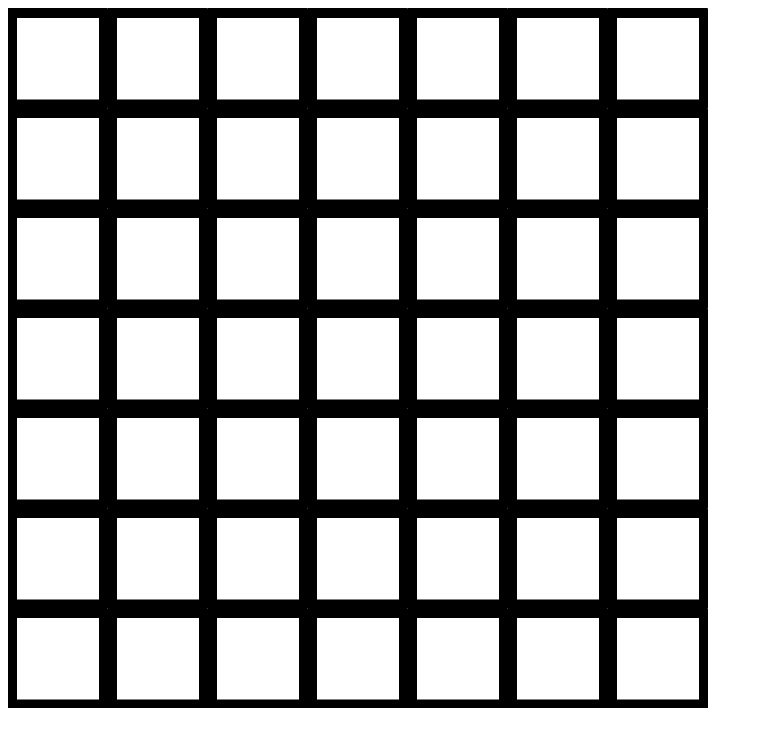
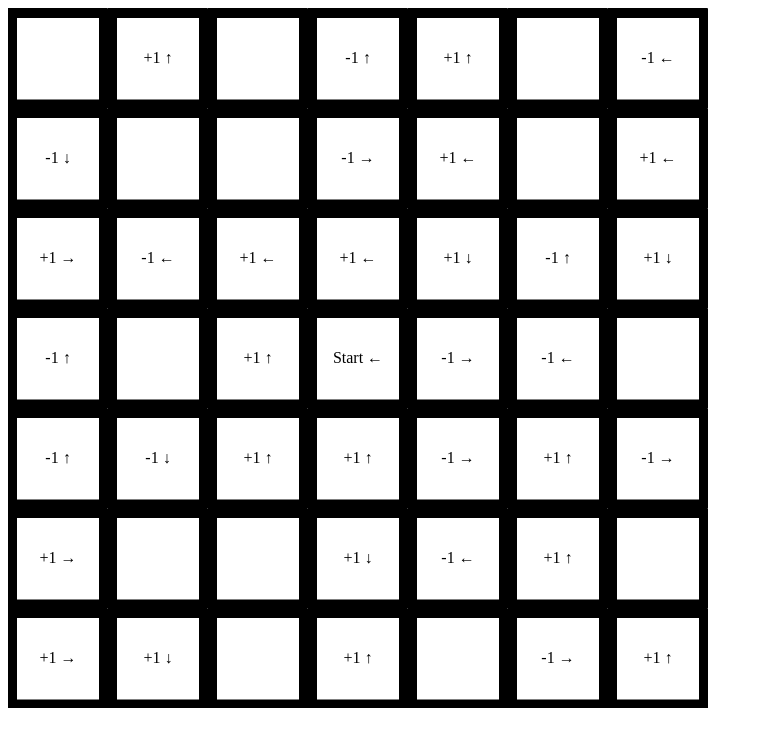
Before and after one commit to Epatri6/ReactTests, a React (Create React App) app: page / in a window 1280 px wide. Shown: the top 746 px of the page, without its empty margins (0-763 px from the left). Built offline with nearby package versions, Linux system fonts and the light colour scheme.

Commit message:
Renders game state

```diff
--- a/src/GameGrid/GameGrid.js
+++ b/src/GameGrid/GameGrid.js
@@ -11,7 +11,8 @@ export default class GameGrid extends React.Component {
         const {grid} = this.context;
         return grid.map((row, outerIndex) => {
             return row.map((col, index) => {
-                return <GridSquare key={(outerIndex * grid.length) + index}/>
+                const location = (outerIndex * grid.length) + index
+                return <GridSquare key={location} location={location}/>
             })
         });
     }
--- a/src/GameManager.js
+++ b/src/GameManager.js
@@ -8,14 +8,16 @@ export default class GameManager extends React.Component {
         super(props);
         const gridSize = 7;
         let grid = new Array(gridSize);
-        grid.fill(new Array(gridSize));
-        grid.forEach(elem => {
-            elem.fill(0);
-            elem.forEach((_, index) => {
-                elem[index] = this.generateSquare();
-            })
-        })
-        console.log(grid);
+        for (let i = 0; i < gridSize; i++) {
+            grid[i] = new Array(gridSize);
+            for (let k = 0; k < gridSize; k++) {
+                grid[i][k] = this.generateSquare();
+            }
+        }
+        grid[3][3] = {
+            ...grid[3][3],
+            name: 'Start'
+        }
         this.state = {
             fps: 30,
             time: 0,
@@ -25,11 +27,12 @@ export default class GameManager extends React.Component {
     }
 
     generateSquare = () => {
-        const validNames = ['AddFlow', 'SubtractFlow'];
+        const validNames = ['AddFlow', 'SubtractFlow', 'Empty'];
         const validDirections = ['Up', 'Right', 'Down', 'Left'];
+        const name = validNames[Math.floor(validNames.length * Math.random())]
         return {
-            name: validNames[Math.floor(validNames.length * Math.random())],
-            direction: validDirections[Math.floor(validDirections.length * Math.random())]
+            name: name,
+            direction: (name === 'Empty') ? '' : validDirections[Math.floor(validDirections.length * Math.random())]
         }
     }
 
--- /dev/null
+++ b/src/GameUtils.js
@@ -0,0 +1,38 @@
+const renderSquareState = (gameObj) => {
+    let res = ''
+    switch(gameObj.name) {
+        case 'AddFlow':
+            res += '+1';
+            break;
+        case 'SubtractFlow':
+            res += '-1';
+            break;
+        case 'Start':
+            res += 'Start';
+            break;
+        default:
+            break;
+    }
+    res += ' '
+    switch(gameObj.direction) {
+        case 'Up':
+            res += '\u2191';
+            break;
+        case 'Right':
+            res += '\u2192';
+        break;
+        case 'Down':
+            res += '\u2193';
+        break;
+        case 'Left':
+            res += '\u2190';
+        break;
+        default:
+            break;
+    }
+    return res;
+}
+
+export default {
+    renderSquareState
+}
--- a/src/GridSquare/GridSquare.css
+++ b/src/GridSquare/GridSquare.css
@@ -1,4 +1,18 @@
+.square {
+  position: relative;
+}
 img {
+  position: absolute;
+  top: 0;
+  left: 0;
   width: 100px;
   height: 100px;
 }
+.square-state {
+  position: absolute;
+  text-align: center;
+  line-height: 100px;
+  width: 100px;
+  height: 100px;
+  white-space: pre-wrap;
+}
--- a/src/GridSquare/GridSquare.js
+++ b/src/GridSquare/GridSquare.js
@@ -1,13 +1,32 @@
 import React from 'react';
 import {gridSquare} from '../sprites/index';
 import GameSprite from '../GameSprite';
+import GameContext from '../GameContext';
+import GameUtils from '../GameUtils';
 import './GridSquare.css';
 
 export default class GridSquare extends React.Component {
 
+    static contextType = GameContext;
+
+    renderGameState = () => {
+        const {location} = this.props;
+        const {grid, gridSize} = this.context;
+        const row = Math.floor(location / gridSize);
+        const gameObj = grid[row][location - (row * gridSize)];
+        return (
+            <div className='square-state'>
+                {GameUtils.renderSquareState(gameObj)}
+            </div>
+        )
+    }
+
     render() {
         return (
-            <GameSprite fps={0} sprites={gridSquare}/>
+            <div className='square'>
+                <GameSprite fps={0} sprites={gridSquare}/>
+                {this.renderGameState()}
+            </div>
         );
     }
 }
```
